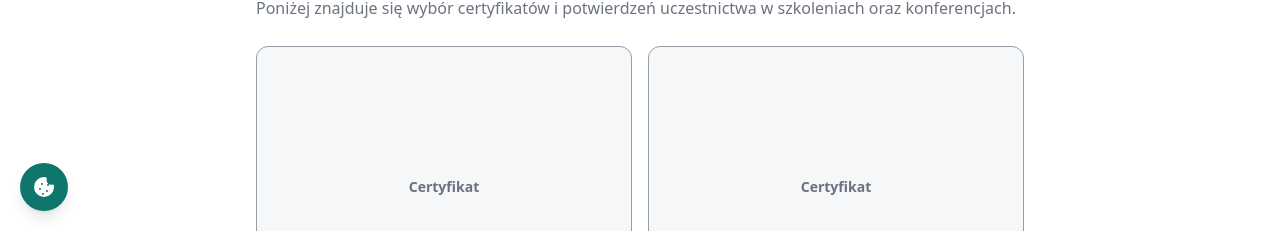
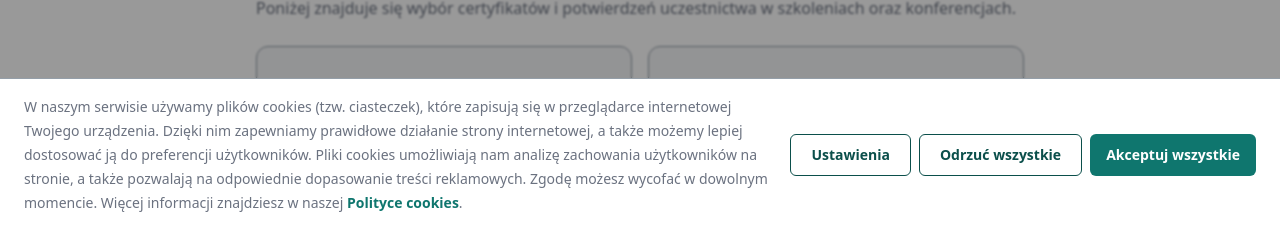
Before and after one commit to Kotvitz/dr-teresinska, a Next.js app: page /o-mnie in a window 1280 px wide. Shown: the part 569-800 px from the top of the page. Built offline with nearby package versions, Linux system fonts and the light colour scheme; no server answers.

Commit message:
feat: add cookie banner and adapt existing consent logic

```diff
--- a/src/app/components/cookies/ConsentScripts.tsx
+++ b/src/app/components/cookies/ConsentScripts.tsx
@@ -5,17 +5,23 @@ import { useEffect, useState } from "react";
 import { getConsent, type ConsentState } from "./cookieConsent";
 
 export default function ConsentScripts() {
-  const [consent, setConsent] = useState<ConsentState>(() => getConsent());
+  const [consent, setConsent] = useState<ConsentState | null>(() => getConsent());
 
   useEffect(() => {
     const update = () => setConsent(getConsent());
     window.addEventListener("consent:update", update);
-    return () => window.removeEventListener("consent:update", update);
+    window.addEventListener("storage", update);
+
+    return () => {
+      window.removeEventListener("consent:update", update);
+      window.removeEventListener("storage", update);
+    };
   }, []);
 
   const GA_ID = process.env.NEXT_PUBLIC_GA_ID;
+  const META_PIXEL_ID = process.env.NEXT_PUBLIC_META_PIXEL_ID;
 
-  const META_PIXEL_ID = process.env.NEXT_PUBLIC_META_PIXEL_ID;
+  if (!consent) return null;
 
   return (
     <>
--- /dev/null
+++ b/src/app/components/cookies/CookieBlockingOverlay.tsx
@@ -0,0 +1,34 @@
+"use client";
+
+import { useSyncExternalStore } from "react";
+import { getConsent } from "./cookieConsent";
+
+function subscribe(onChange: () => void) {
+  window.addEventListener("consent:update", onChange);
+  window.addEventListener("storage", onChange);
+  return () => {
+    window.removeEventListener("consent:update", onChange);
+    window.removeEventListener("storage", onChange);
+  };
+}
+
+export default function CookieBlockingOverlay() {
+  const hasDecision = useSyncExternalStore(
+    subscribe,
+    () => getConsent() !== null,
+    () => true
+  );
+
+  if (hasDecision) return null;
+
+  return (
+    <div
+      aria-hidden="true"
+      className="
+        fixed inset-0 z-9990
+        bg-black/40
+        backdrop-blur-[1px]
+      "
+    />
+  );
+}
--- a/src/app/components/cookies/CookieSettingsModal.tsx
+++ b/src/app/components/cookies/CookieSettingsModal.tsx
@@ -32,13 +32,12 @@ export default function CookieSettingsModal({
   if (!open) return null;
 
   const save = () => {
-    persistConsent(consent);
+    persistConsent({ analytics: consent.analytics, marketing: consent.marketing });
     onClose();
-    window.dispatchEvent(new Event("consent:update"));
   };
 
   return (
-    <div className="fixed inset-0 z-70">
+    <div className="fixed inset-0 z-9992">
       <button
         aria-label="Zamknij okno ustawień cookies"
         className="absolute inset-0 bg-black/40"
--- a/src/app/components/cookies/cookieConsent.ts
+++ b/src/app/components/cookies/cookieConsent.ts
@@ -4,26 +4,42 @@ export type ConsentState = {
   marketing: boolean;
 };
 
-const KEY = "cookie_consent_v1";
+export const CONSENT_KEY = "cookie_consent_v1";
 
-export function getConsent(): ConsentState {
-  if (typeof window === "undefined") return { necessary: true, analytics: false, marketing: false };
+export function getConsent(): ConsentState | null {
+  if (typeof window === "undefined") return null;
 
   try {
-    const raw = window.localStorage.getItem(KEY);
-    if (!raw) return { necessary: true, analytics: false, marketing: false };
-    const parsed = JSON.parse(raw);
+    const raw = window.localStorage.getItem(CONSENT_KEY);
+    if (!raw) return null;
+
+    const parsed = JSON.parse(raw) as Partial<ConsentState>;
     return {
       necessary: true,
       analytics: Boolean(parsed.analytics),
       marketing: Boolean(parsed.marketing),
     };
   } catch {
-    return { necessary: true, analytics: false, marketing: false };
+    return null;
   }
 }
 
-export function setConsent(consent: ConsentState) {
+
+export function setConsent(consent: Omit<ConsentState, "necessary"> & { necessary?: true }) {
   if (typeof window === "undefined") return;
-  window.localStorage.setItem(KEY, JSON.stringify(consent));
+
+  const normalized: ConsentState = {
+    necessary: true,
+    analytics: Boolean(consent.analytics),
+    marketing: Boolean(consent.marketing),
+  };
+
+  window.localStorage.setItem(CONSENT_KEY, JSON.stringify(normalized));
+  window.dispatchEvent(new Event("consent:update"));
 }
+
+export function clearConsent() {
+  if (typeof window === "undefined") return;
+  window.localStorage.removeItem(CONSENT_KEY);
+  window.dispatchEvent(new Event("consent:update"));
+}
--- /dev/null
+++ b/src/app/components/ui/CookieBanner.tsx
@@ -0,0 +1,161 @@
+"use client";
+
+import Link from "next/link";
+import { useMemo, useSyncExternalStore } from "react";
+import { getConsent } from "../cookies/cookieConsent";
+
+type Consent = {
+  necessary: true;
+  analytics: boolean;
+  marketing: boolean;
+  updatedAt: string;
+  version: number;
+};
+
+const CONSENT_VERSION = 1;
+const STORAGE_KEY = "cookie_consent_v1";
+
+function writeConsent(consent: Consent) {
+  localStorage.setItem(STORAGE_KEY, JSON.stringify(consent));
+  window.dispatchEvent(new Event("consent:update"));
+}
+
+function subscribe(onStoreChange: () => void) {
+  const onUpdate = () => onStoreChange();
+  const onStorage = (e: StorageEvent) => {
+    if (e.key === STORAGE_KEY) onUpdate();
+  };
+
+  window.addEventListener("consent:update", onUpdate);
+  window.addEventListener("storage", onStorage);
+
+  return () => {
+    window.removeEventListener("consent:update", onUpdate);
+    window.removeEventListener("storage", onStorage);
+  };
+}
+
+export default function CookieBanner() {
+  const hasDecision = useSyncExternalStore(
+    subscribe,
+    () => getConsent() !== null,
+    () => true
+  );
+
+  const visible = !hasDecision;
+
+  const acceptAll = () => {
+    writeConsent({
+      necessary: true,
+      analytics: true,
+      marketing: true,
+      updatedAt: new Date().toISOString(),
+      version: CONSENT_VERSION,
+    });
+  };
+
+  const rejectAll = () => {
+    writeConsent({
+      necessary: true,
+      analytics: false,
+      marketing: false,
+      updatedAt: new Date().toISOString(),
+      version: CONSENT_VERSION,
+    });
+  };
+
+  const openSettings = () => {
+    window.dispatchEvent(new Event("cookie:open-settings"));
+  };
+
+  const classes = useMemo(
+    () =>
+      [
+        "fixed inset-x-0 bottom-0 z-9991",
+        "border-t border-(--border)",
+        "bg-white",
+      ].join(" "),
+    [],
+  );
+
+  if (!visible) return null;
+
+  return (
+    <div
+      className={classes}
+      role="dialog"
+      aria-label="Informacja o plikach cookies"
+      aria-live="polite"
+    >
+      <div className="container-page py-4">
+        <div className="flex flex-col gap-4 md:flex-row md:items-center md:justify-between">
+          <p className="text-sm leading-6 text-(--text-muted)">
+            W naszym serwisie używamy plików cookies (tzw. ciasteczek), które
+            zapisują się w przeglądarce internetowej Twojego urządzenia. Dzięki
+            nim zapewniamy prawidłowe działanie strony internetowej, a także
+            możemy lepiej dostosować ją do preferencji użytkowników. Pliki
+            cookies umożliwiają nam analizę zachowania użytkowników na stronie,
+            a także pozwalają na odpowiednie dopasowanie treści reklamowych.
+            Zgodę możesz wycofać w dowolnym momencie. Więcej informacji
+            znajdziesz w naszej{" "}
+            <Link
+              href="/polityka-cookies"
+              className="font-semibold text-(--brand) hover:text-(--brand-ink)"
+            >
+              Polityce cookies
+            </Link>
+            .
+          </p>
+
+          <div className="flex flex-col gap-2 sm:flex-row md:shrink-0">
+            <button
+              type="button"
+              onClick={openSettings}
+              className="
+              btn-outline
+                cursor-pointer
+                rounded-md
+                border border-(--brand-ink)
+                bg-white
+                px-5 py-2.5
+                text-sm font-semibold
+                text-(--brand-ink)
+                transition-colors
+                hover:bg-(--surface-muted-strong)
+              "
+            >
+              Ustawienia
+            </button>
+
+            <button
+              type="button"
+              onClick={rejectAll}
+              className="
+              btn-outline
+                cursor-pointer
+                rounded-md
+                border border-(--brand-ink)
+                bg-white
+                px-5 py-2.5
+                text-sm font-semibold
+                text-(--brand-ink)
+                transition-colors
+                hover:bg-(--surface-muted-strong)
+              "
+            >
+              Odrzuć wszystkie
+            </button>
+
+            <button
+              type="button"
+              onClick={acceptAll}
+              className="cursor-pointer rounded-md bg-(--brand) px-4 py-2 text-sm font-bold text-white transition hover:bg-(--brand-ink)"
+            >
+              Akceptuj wszystkie
+            </button>
+          </div>
+        </div>
+      </div>
+    </div>
+  );
+}
--- a/src/app/components/ui/CookieSettingsButton.tsx
+++ b/src/app/components/ui/CookieSettingsButton.tsx
@@ -1,18 +1,33 @@
 "use client";
 
-import { useState } from "react";
-import { getConsent } from "../cookies/cookieConsent";
+import { useEffect, useState } from "react";
+import { getConsent, type ConsentState } from "../cookies/cookieConsent";
 import CookieSettingsModal from "../cookies/CookieSettingsModal";
 
+const DEFAULT_CONSENT: ConsentState = {
+  necessary: true,
+  analytics: false,
+  marketing: false,
+};
 
 export default function CookieSettingsButton() {
   const [open, setOpen] = useState(false);
-  const [consent, setConsent] = useState(getConsent);
+  const [consent, setConsent] = useState<ConsentState>(() => getConsent() ?? DEFAULT_CONSENT);
 
   const handleOpen = () => {
-    setConsent(getConsent());
+    setConsent(getConsent() ?? DEFAULT_CONSENT);
     setOpen(true);
   };
+
+  useEffect(() => {
+    const onOpen = () => {
+      setConsent(getConsent() ?? DEFAULT_CONSENT);
+      setOpen(true);
+    };
+
+    window.addEventListener("cookie:open-settings", onOpen);
+    return () => window.removeEventListener("cookie:open-settings", onOpen);
+  }, []);
 
   return (
     <>
@@ -29,12 +44,7 @@ export default function CookieSettingsButton() {
         aria-label="Ustawienia cookies"
         title="Ustawienia cookies"
       >
-        <svg
-          aria-hidden="true"
-          viewBox="0 0 24 24"
-          className="h-6 w-6"
-          fill="currentColor"
-        >
+        <svg aria-hidden="true" viewBox="0 0 24 24" className="h-6 w-6" fill="currentColor">
           <path d="M12 2a10 10 0 1 0 10 10c0-.6-.06-1.2-.17-1.78a1 1 0 0 0-1.28-.73 4.5 4.5 0 0 1-5.76-5.76 1 1 0 0 0-.73-1.28C13.2 2.06 12.6 2 12 2Zm-2 6a1 1 0 1 1 0 2 1 1 0 0 1 0-2Zm6 1a1 1 0 1 1 0 2 1 1 0 0 1 0-2ZM8 13a1 1 0 1 1 0 2 1 1 0 0 1 0-2Zm7 2a1 1 0 1 1 0 2 1 1 0 0 1 0-2Zm-4 3a1 1 0 1 1 0 2 1 1 0 0 1 0-2Z" />
         </svg>
       </button>
--- a/src/app/layout.tsx
+++ b/src/app/layout.tsx
@@ -4,6 +4,8 @@ import Header from "./components/layout/Header";
 import Footer from "./components/layout/Footer";
 import ContactInfo from "./components/sections/ContactInfo";
 import CookieSettingsButton from "./components/ui/CookieSettingsButton";
+import CookieBanner from "./components/ui/CookieBanner";
+import CookieBlockingOverlay from "./components/cookies/CookieBlockingOverlay";
 import ConsentScripts from "./components/cookies/ConsentScripts";
 import PracticeLocationButton from "./components/ui/PracticeLocationButton";
 
@@ -20,6 +22,8 @@ return (
         {children}
         <ContactInfo />
         <Footer />
+        <CookieBlockingOverlay />
+        <CookieBanner />
         <CookieSettingsButton />
         <ConsentScripts />
         <PracticeLocationButton />
```
